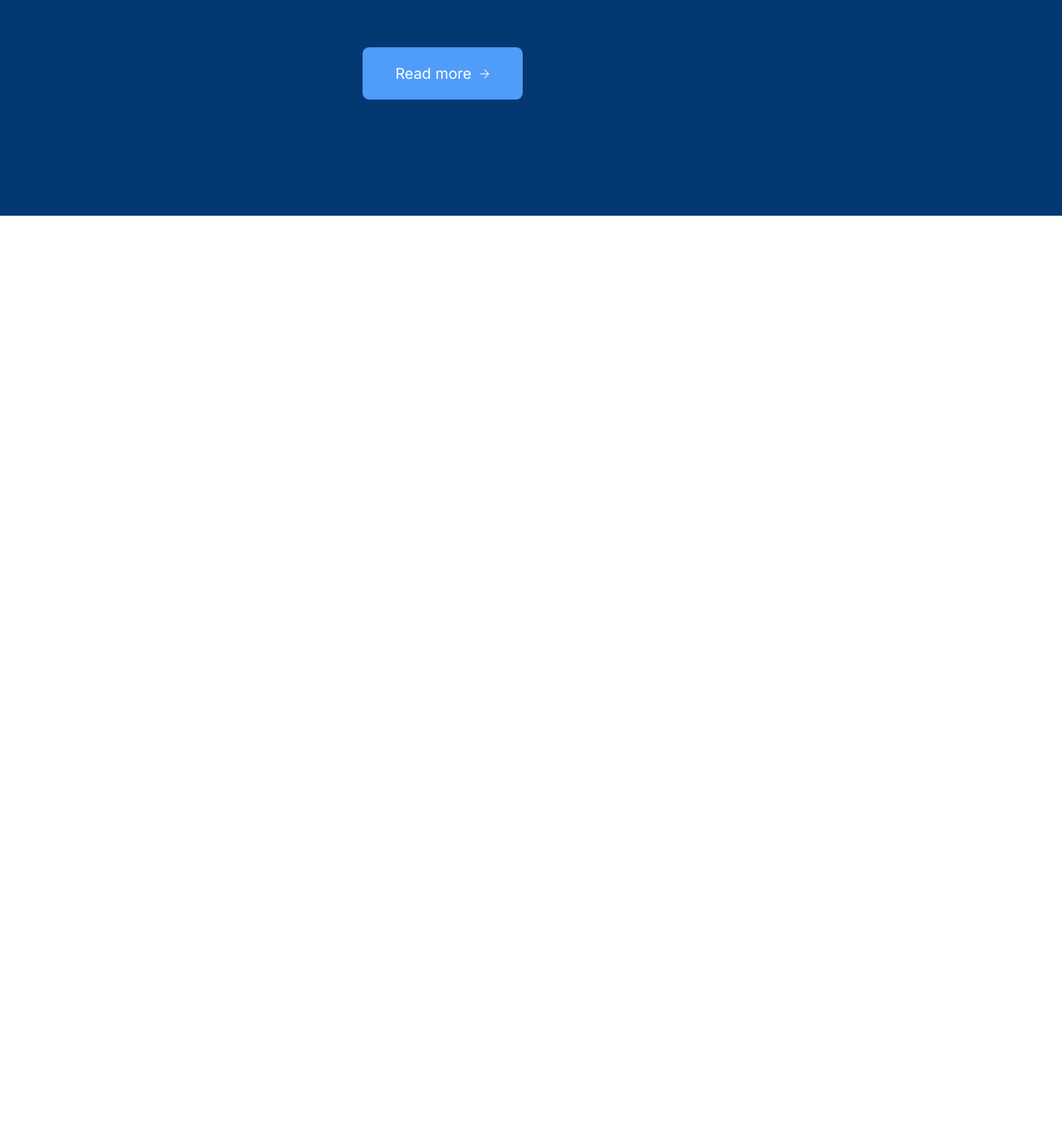
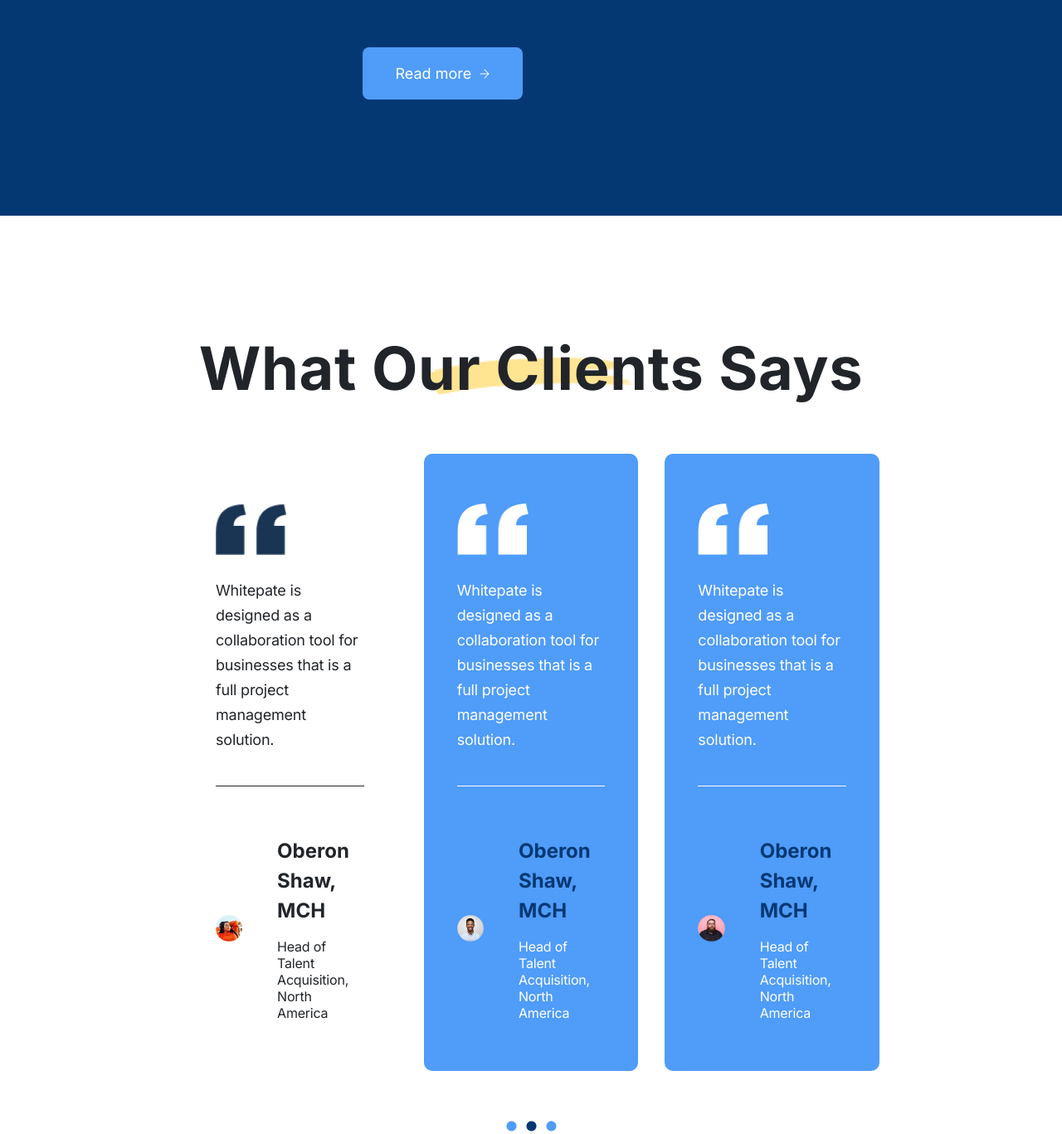
Before and after one commit to nikolai-dimitrov/Figma-Designs-Implementation, a website built with Vite: page Figma-Designs/Whitepace-Landing-Page/index.html in a window 1280 px wide. Shown: the part 7474-8841 px from the top of the page at 83% size. Before the commit the page ends 7734 px from the top, so only its background shows below. Built offline with nearby package versions, Linux system fonts and the light colour scheme.

Commit message:
whitepace/feat: implement our clients section

```diff
--- a/Figma-Designs/Whitepace-Landing-Page/index.html
+++ b/Figma-Designs/Whitepace-Landing-Page/index.html
@@ -441,7 +441,86 @@
 					<img src="./public/img/facourite-apps-img-bg.png" alt="" />
 				</div>
 			</section>
-			<section class="our-clients"></section>
+			<section class="our-clients">
+				<div class="heading-container">
+					<h1>What Our Clients Says</h1>
+					<img src="./public/img/Vector-smaller.png" alt="" />
+				</div>
+				<div class="cards-container">
+					<article>
+						<div class="description-container">
+							<div class="img-container">
+								<img src="./public/img/Quote.png" alt="" />
+							</div>
+							<p class="sub-heading">
+								Whitepate is designed as a collaboration tool
+								for businesses that is a full project management
+								solution.
+							</p>
+						</div>
+						<div class="person-container">
+							<div class="img-container">
+								<img src="./public/img/Avater1.png" alt="" />
+							</div>
+							<div class="person-info-container">
+								<h5>Oberon Shaw, MCH</h5>
+								<p>Head of Talent Acquisition, North America</p>
+							</div>
+						</div>
+					</article>
+					<article>
+						<div class="description-container">
+							<div class="img-container">
+								<img
+									src="./public/img/white-quote.png"
+									alt=""
+								/>
+							</div>
+							<p class="sub-heading">
+								Whitepate is designed as a collaboration tool
+								for businesses that is a full project management
+								solution.
+							</p>
+						</div>
+						<div class="person-container">
+							<div class="img-container">
+								<img src="./public/img/Avater2.png" alt="" />
+							</div>
+							<div class="person-info-container">
+								<h5>Oberon Shaw, MCH</h5>
+								<p>Head of Talent Acquisition, North America</p>
+							</div>
+						</div>
+					</article>
+					<article>
+						<div class="description-container">
+							<div class="img-container">
+								<img
+									src="./public/img/white-quote.png"
+									alt=""
+								/>
+							</div>
+							<p class="sub-heading">
+								Whitepate is designed as a collaboration tool
+								for businesses that is a full project management
+								solution.
+							</p>
+						</div>
+						<div class="person-container">
+							<div class="img-container">
+								<img src="./public/img/Avater3.png" alt="" />
+							</div>
+							<div class="person-info-container">
+								<h5>Oberon Shaw, MCH</h5>
+								<p>Head of Talent Acquisition, North America</p>
+							</div>
+						</div>
+					</article>
+				</div>
+				<div class="slider">
+					<img src="./public/img/Slider.png" alt="" />
+				</div>
+			</section>
 		</main>
 	</body>
 </html>
--- a/Figma-Designs/Whitepace-Landing-Page/public/css/home.css
+++ b/Figma-Designs/Whitepace-Landing-Page/public/css/home.css
@@ -550,6 +550,102 @@
 }
 
 /* Our clients section */
- .our-clients {
+.our-clients {
+	padding: 140px 220px;
+}
+.our-clients .heading-container {
+	text-align: center;
+	position: relative;
+}
 
- }
+.our-clients .heading-container img {
+	position: absolute;
+	z-index: -1;
+	top: 31px;
+	right: 293px;
+	width: 255px;
+	height: 45px;
+}
+
+.our-clients .heading-container h1 {
+	margin-bottom: 60px;
+}
+
+.our-clients .cards-container {
+	display: flex;
+	gap: 32px;
+	margin-bottom: 60px;
+}
+/* Articles css */
+.our-clients article {
+	padding: 60px 40px;
+	border-radius: 10px;
+}
+
+/* Articles typography */
+.our-clients article p {
+	color: var(--black-color);
+}
+
+.our-clients article h5 {
+	color: var(--black-color);
+	font-size: 24px;
+	line-height: 36px;
+	margin-bottom: 15px;
+}
+
+/* second and third article colors css */
+.our-clients article:not(:first-child) {
+	background-color: var(--primary-color-light);
+}
+
+.our-clients article:not(:first-child) h5 {
+	color: var(--primary-color-dark);
+}
+
+.our-clients article:not(:first-child) p {
+	color: var(--white-color);
+}
+
+.our-clients article:not(:first-child) .description-container {
+	border-bottom: 1px solid var(--white-color);
+}
+
+/* Article description container css */
+.our-clients .description-container {
+	max-width: 391.5px;
+	margin-bottom: 60px;
+	padding-bottom: 40px;
+	border-bottom: 1px solid var(--black-color);
+}
+
+.our-clients .description-container .img-container {
+	height: 61.5px;
+	width: 86px;
+	margin-bottom: 28px;
+}
+
+.our-clients .description-container .img-container img {
+	height: 100%;
+}
+
+/* Article person container css */
+
+.our-clients .person-container {
+	display: flex;
+	align-items: center;
+	gap: 42px;
+}
+.our-clients .person-container .person-info-container {
+	max-width: 246px;
+}
+
+.our-clients article .person-info-container p {
+	letter-spacing: -0.2px;
+}
+
+.our-clients .slider img {
+	display: block;
+	margin: 0 auto;
+
+}
--- a/Figma-Designs/Whitepace-Landing-Page/public/css/reset.css
+++ b/Figma-Designs/Whitepace-Landing-Page/public/css/reset.css
@@ -11,6 +11,7 @@
 h2,
 h3,
 h4,
+h5,
 p,
 figure,
 blockquote,
```
Also changed, not shown: Figma-Designs/Whitepace-Landing-Page/public/img/Avater1.png (added), Figma-Designs/Whitepace-Landing-Page/public/img/Avater2.png (added), Figma-Designs/Whitepace-Landing-Page/public/img/Avater3.png (added), Figma-Designs/Whitepace-Landing-Page/public/img/Quote.png (added), Figma-Designs/Whitepace-Landing-Page/public/img/Slider.png (added), Figma-Designs/Whitepace-Landing-Page/public/img/white-quote.png (added).
